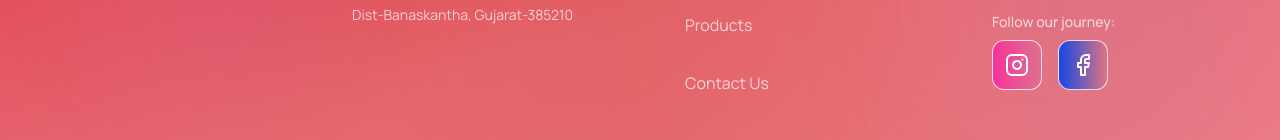
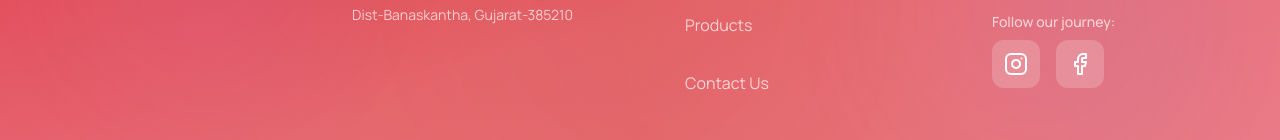
Before and after one commit to sidhrashid/ForollyFood, a React (Vite) app: page /contact in a window 1280 px wide. Shown: the part 1854-1994 px from the top of the page. Built offline with nearby package versions, Linux system fonts and the light colour scheme.

Commit message:
from laptop theme changed

```diff
--- a/package.json
+++ b/package.json
@@ -12,6 +12,7 @@
   },
   "dependencies": {
     "@tailwindcss/vite": "^4.1.11",
+    "@welldone-software/why-did-you-render": "^4.1.0-alpha.0",
     "antd": "^5.26.3",
     "axios": "^1.10.0",
     "framer-motion": "^12.23.0",
--- a/src/layout/client/Footer.jsx
+++ b/src/layout/client/Footer.jsx
@@ -162,7 +162,7 @@ const Footer = () => {
                       href={social.href}
                       target="_blank"
                       rel="noopener noreferrer"
-                      className={`relative p-3 bg-gradient-to-r ${social.color}/10 border border-white/80 rounded-xl text-white hover:scale-110 hover:${social.color}/20 hover:border-white/40 transition-all duration-300 group overflow-hidden`}
+                      className={`relative p-3 bg-white/20   rounded-xl text-white hover:scale-110 hover:${social.color}/50 hover:border-white/40 transition-all duration-300 group overflow-hidden`}
                     >
                       <div
                         className={`absolute inset-0 bg-gradient-to-r ${social.color} opacity-0 group-hover:opacity-10 transition-opacity duration-300`}
--- a/src/pages/client/contact/ContactHero.jsx
+++ b/src/pages/client/contact/ContactHero.jsx
@@ -7,10 +7,7 @@ import {
   AlertCircle,
   Send,
   Loader2,
-  Sparkles,
-  Gift,
-  Heart,
-  Coffee,
+
 } from "lucide-react";
 import Container from "../../../components/Container";
 
@@ -78,7 +75,7 @@ ${formData.message}
           message: "",
         });
 
-        setTimeout(() => setIsSubmitted(false), 5000);
+        setTimeout(() => setIsSubmitted(false), 3000);
       } else {
         throw new Error(result.message || "Something went wrong");
       }
@@ -156,7 +153,7 @@ ${formData.message}
               </div>
 
               {isSubmitted && (
-                <div className="mb-3 p-2.5 bg-gradient-to-r from-green-100/90 to-green-50/90 border border-green-300 rounded-lg backdrop-blur-sm animate-bounce">
+                <div className="mb-3 p-2.5 bg-gradient-to-r from-green-100/90 to-green-50/90 border border-green-300 rounded-lg backdrop-blur-sm ">
                   <div className="flex items-center gap-2">
                     <CheckCircle className="w-4 h-4 text-green-600 animate-pulse" />
                     <div>
--- a/src/pages/client/home/Hero.jsx
+++ b/src/pages/client/home/Hero.jsx
@@ -3,6 +3,7 @@ import { NavLink } from "react-router-dom";
 import { slide } from "../../../data/slide";
 import Container from "../../../components/Container";
 import { Star, Zap, ArrowRight, Sparkles } from "lucide-react";
+import { tr } from "framer-motion/client";
 
 const Slider = () => {
   const [current, setCurrent] = useState(0);
@@ -526,4 +527,5 @@ const Slider = () => {
   );
 };
 
+
 export default Slider;
```
Also changed, not shown: 1 other file (tests, documents, lock files or other folders).
